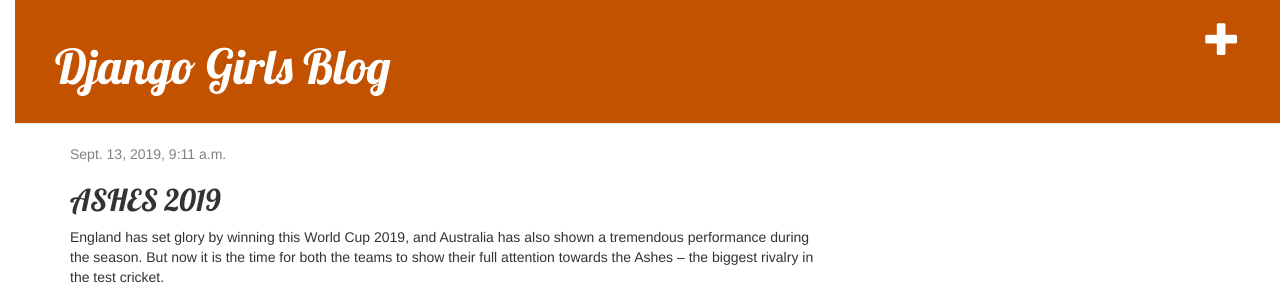
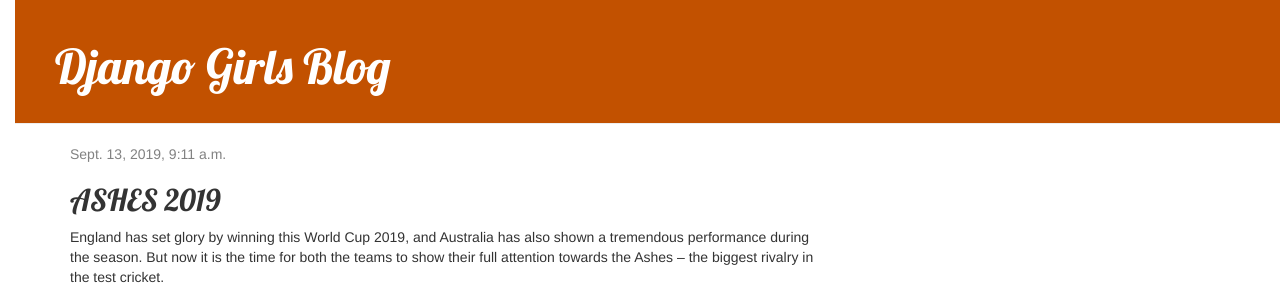
Before and after one commit to sarathkshatri/Assign8330, a Django app: page /post/4/ in a window 1280 px wide. Shown: the top 300 px of the page. Run offline with Django 3.2, Linux system fonts and the light colour scheme; data comes from the database, SQL or seed files in the repository; some libraries are stand-ins or nearby versions.

Commit message:
HTML change

```diff
--- a/blog/templates/blog/base.html
+++ b/blog/templates/blog/base.html
@@ -9,7 +9,6 @@
     </head>
     <body>
         <div class="page-header">
-            <a href="{% url 'post_new' %}" class="top-menu"><span class="glyphicon glyphicon-plus"></span></a>
             {% if user.is_authenticated %}
                 <a href="{% url 'post_new' %}" class="top-menu"><span class="glyphicon glyphicon-plus"></span></a>
             {% endif %}
```
